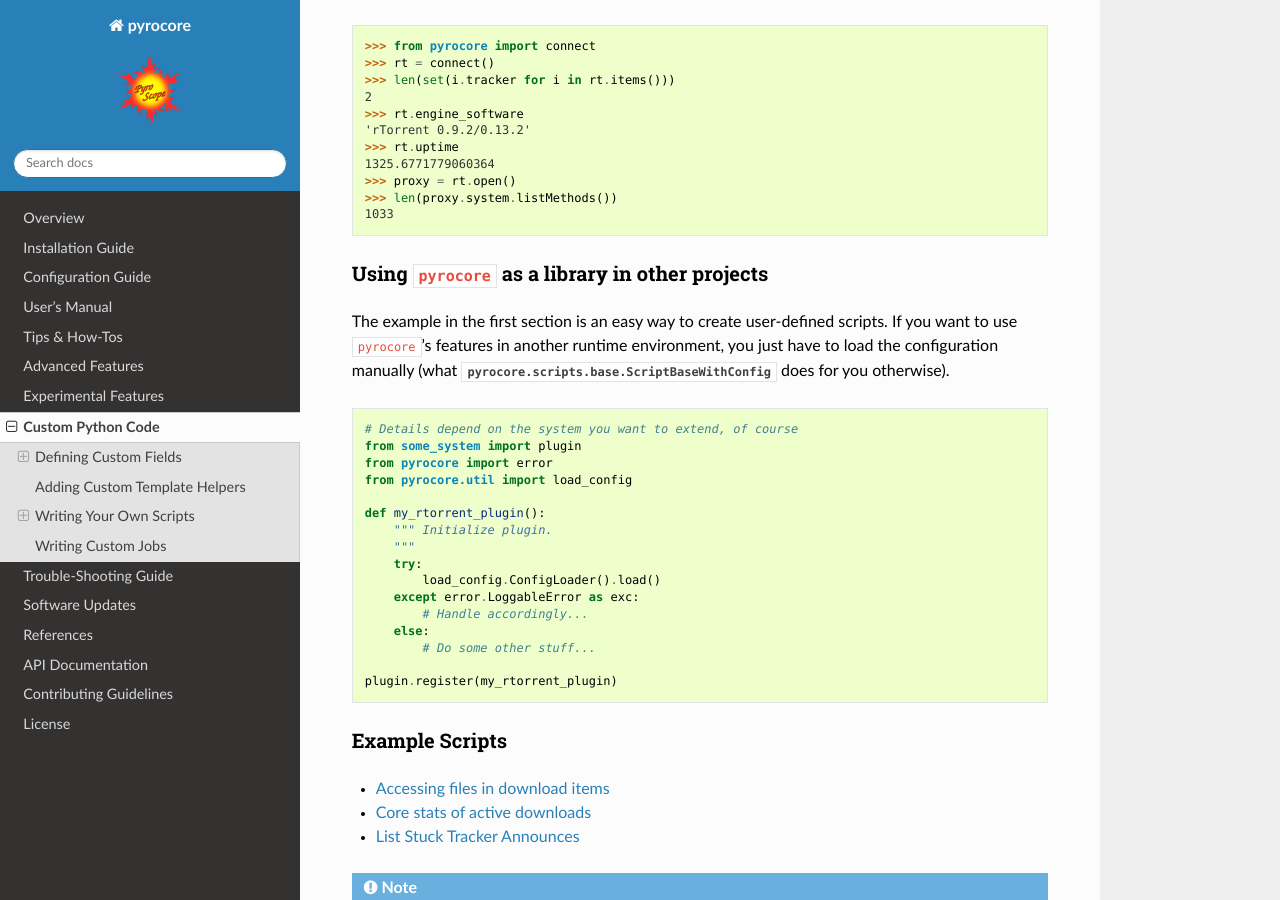
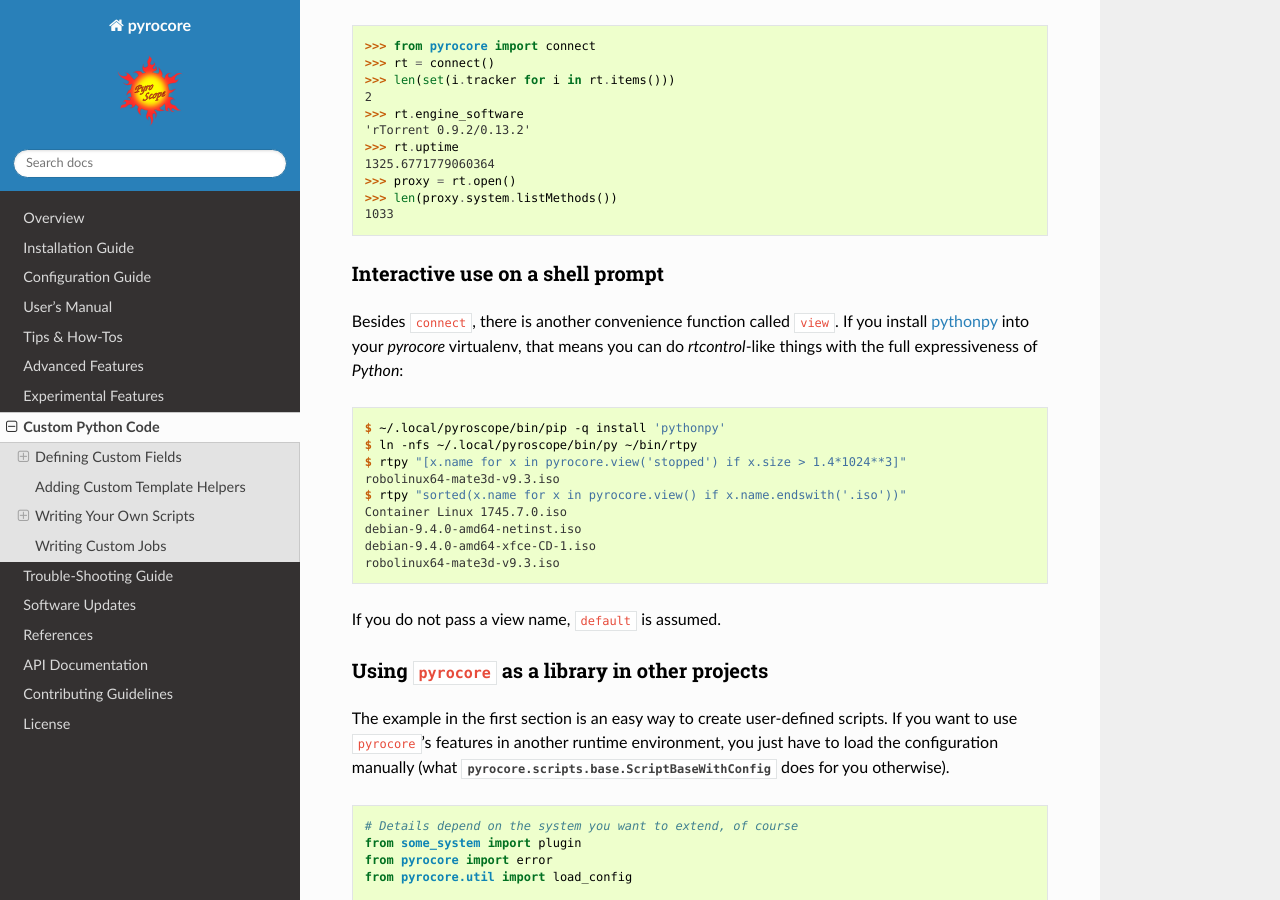
Before and after one commit to pyroscope/pyrocore, a Sphinx documentation site: the page built from docs/custom.rst, in a window 1280 px wide and 900 px high, scrolled down 7062 px. Built offline with Sphinx 7.4.7 and the Read the Docs theme 2.0.0, drawn with Linux system fonts in a browser that asks for light colours.

Commit message:
docs: Interactive use on a shell prompt

```diff
--- a/docs/custom-scripts.rst
+++ b/docs/custom-scripts.rst
@@ -107,6 +107,33 @@ You can also access rTorrent interactively, like this:
     >>> proxy = rt.open()
     >>> len(proxy.system.listMethods())
     1033
+
+
+.. _rtpy:
+
+Interactive use on a shell prompt
+^^^^^^^^^^^^^^^^^^^^^^^^^^^^^^^^^
+
+Besides ``connect``, there is another convenience function called ``view``.
+If you install `pythonpy`_ into your `pyrocore` virtualenv,
+that means you can do `rtcontrol`-like things with the full expressiveness of `Python`:
+
+.. code-block:: console
+
+    $ ~/.local/pyroscope/bin/pip -q install 'pythonpy'
+    $ ln -nfs ~/.local/pyroscope/bin/py ~/bin/rtpy
+    $ rtpy "[x.name for x in pyrocore.view('stopped') if x.size > 1.4*1024**3]"
+    robolinux64-mate3d-v9.3.iso
+    $ rtpy "sorted(x.name for x in pyrocore.view() if x.name.endswith('.iso'))"
+    Container Linux 1745.7.0.iso
+    debian-9.4.0-amd64-netinst.iso
+    debian-9.4.0-amd64-xfce-CD-1.iso
+    robolinux64-mate3d-v9.3.iso
+
+If you do not pass a view name, ``default`` is assumed.
+
+
+.. _`pythonpy`: https://github.com/Russell91/pythonpy#usage
 
 
 Using ``pyrocore`` as a library in other projects
```
